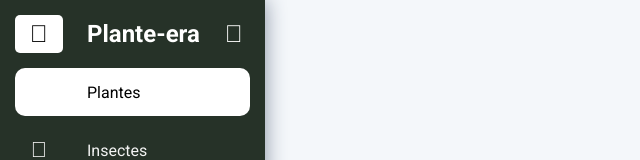
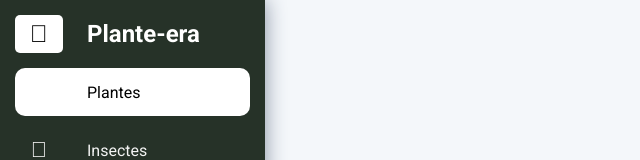
Before and after one commit to Matias1512/PerMaculture, an Angular app in the folder frontend/: page /plantes in a window 1280 px wide. Shown: the top 160 px of the page, without its empty margins (0-640 px from the left). Built offline with nearby package versions, Linux system fonts and the light colour scheme; some icons are missing.

Commit message:
Mise à jour de la sidenav pour la mise en place de connexion en bas de la page

```diff
--- a/frontend/src/app/sidenav/sidenav.component.html
+++ b/frontend/src/app/sidenav/sidenav.component.html
@@ -2,9 +2,6 @@
   <div class="logo-container">
     <button class="logo" (click)="toggleCollapse()"><i class="fal fa-bars"></i></button>
     <div class="logo-text" *ngIf="collapsed">Plante-era </div>
-    <button class="btn-close" *ngIf="collapsed" (click)="closeSidenav()">
-      <i class="fal fa-times close-icons"></i>
-    </button>
   </div>
   <ul class="sidenav-nav">
     <li class="sidenav-nav-item" *ngFor="let data of navData">
@@ -17,4 +14,15 @@
       </a>
     </li>
   </ul>
+  <ul class="sidenav-nav connexion" >
+    <li class="sidenav-nav-item" *ngFor="let data of connexion">
+      <a class="sidenav-nav-link" [routerLink]="[data.routerLink]"
+         routerLinkActive="active"
+         [routerLinkActiveOptions]="{exact: true}"
+      >
+        <i class="sidenav-link-icon" [class]="data.icon"></i>
+        <span class="sidenav-link-text" *ngIf="collapsed">{{ data.label }}</span>
+      </a>
+    </li>
+  </ul>
 </div>
--- a/frontend/src/app/sidenav/sidenav.component.scss
+++ b/frontend/src/app/sidenav/sidenav.component.scss
@@ -1,7 +1,9 @@
 .sidenav {
   background: #263228;
-  transition: all .5s ease;
+  transition: all .3s ;
   position: fixed;
+  display: flex;
+  flex-direction: column;
   z-index: 1;
   top: 0;
   width: 5rem;
@@ -32,6 +34,7 @@
       font-size: 24px;
       font-weight: 700;
       color: #fff;
+      white-space: pre;
     }
 
     .btn-close {
@@ -62,8 +65,9 @@
   display: flex;
   flex-direction: column;
   align-items: center;
-  height: calc(100% - 3.65rem);
+  height: fit-content;
   cursor: pointer;
+  flex-grow: 1;
 
   .sidenav-nav-item {
     width: 100%;
@@ -108,3 +112,8 @@
       color:#000;
     }
 }
+
+.connexion{
+  display: flex;
+  flex-direction: column-reverse;
+}
--- a/frontend/src/app/sidenav/sidenav.component.ts
+++ b/frontend/src/app/sidenav/sidenav.component.ts
@@ -1,5 +1,5 @@
 import {Component, EventEmitter, HostListener, OnInit, Output} from '@angular/core';
-import {navbarData} from "./nav-data";
+import {navbarData, test} from "./nav-data";
 
 interface SideNavToggle {
   screenWidth: number;
@@ -17,6 +17,8 @@ export class SidenavComponent implements OnInit{
   collapsed = true;
   screenWidth = 0;
   navData = navbarData;
+  connexion = test;
+
 
   @HostListener('window:resize', ['$event'])
   onResize(event: any){
@@ -36,8 +38,5 @@ export class SidenavComponent implements OnInit{
     this.onToggleSideNav.emit({collapsed: this.collapsed, screenWidth: this.screenWidth});
   }
 
-  closeSidenav(): void{
-    this.collapsed = false;
-    this.onToggleSideNav.emit({collapsed: this.collapsed, screenWidth: this.screenWidth});
-  }
+
 }
```
